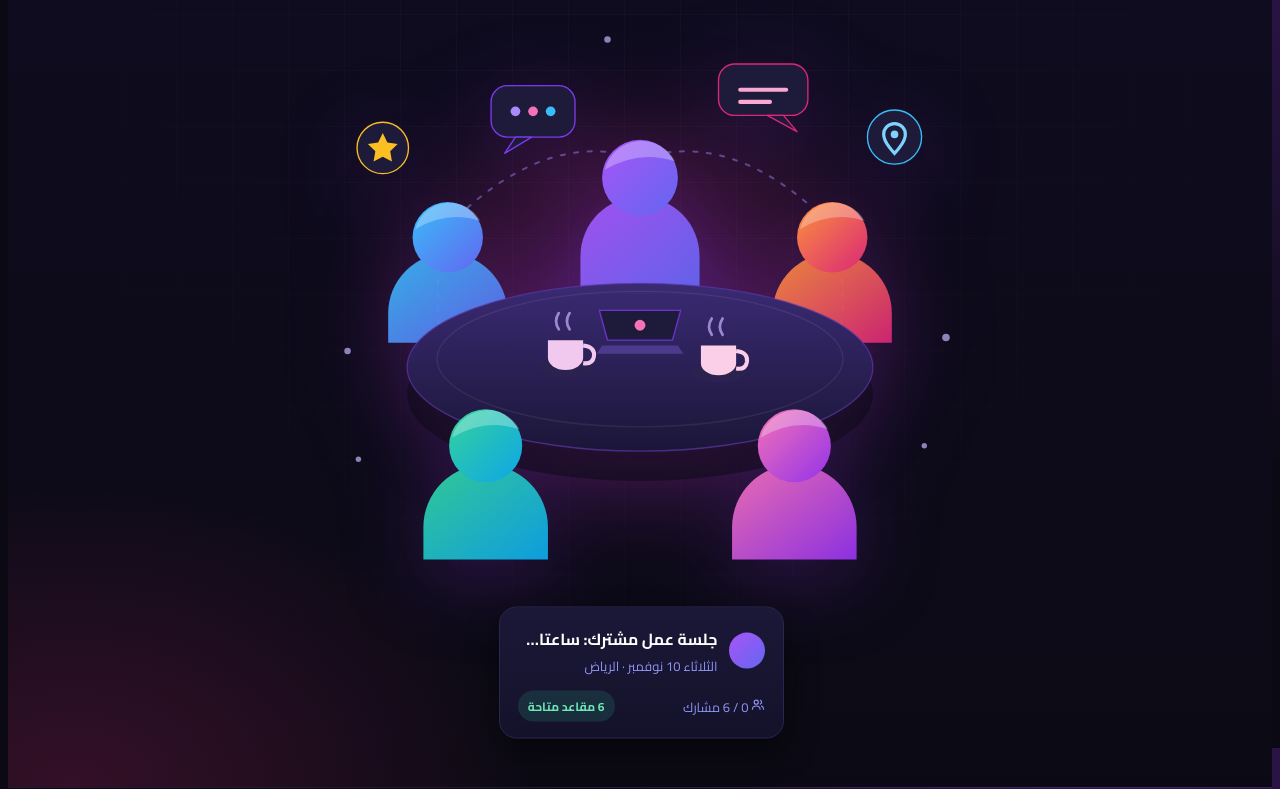
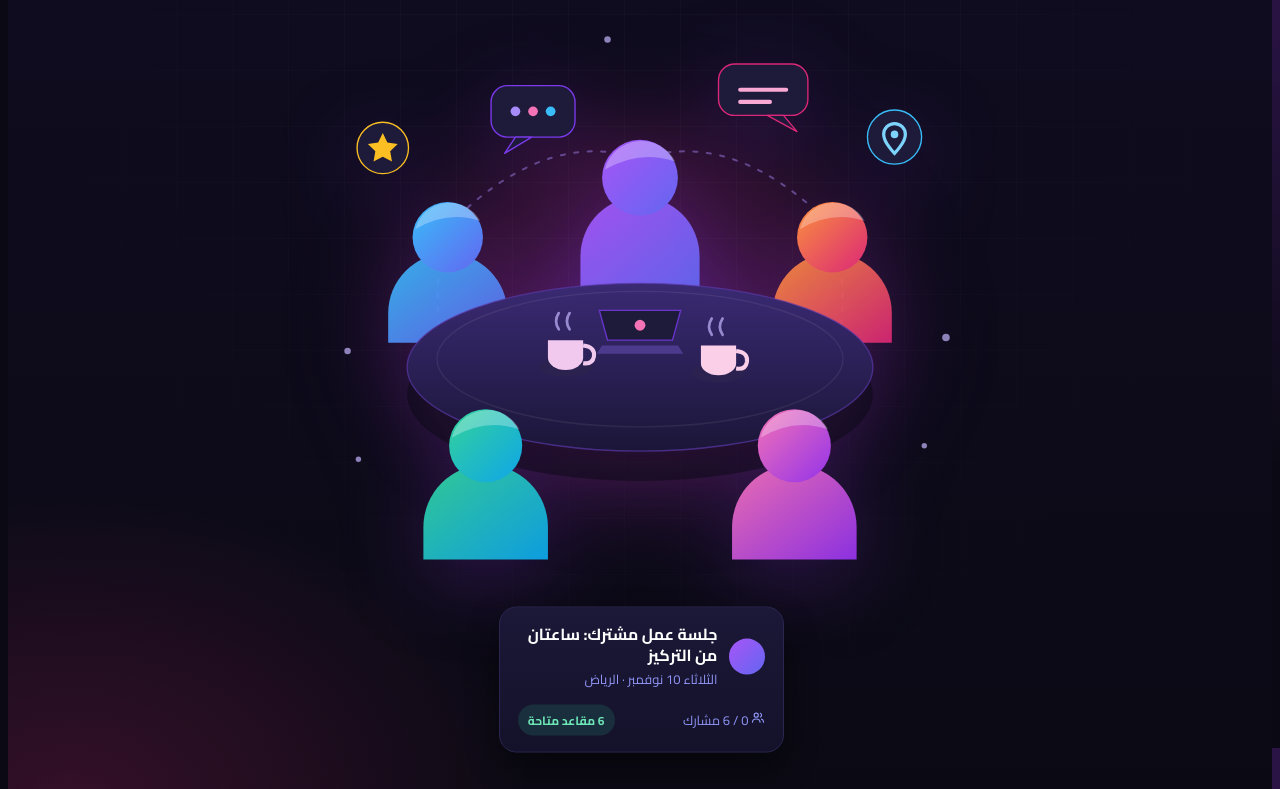
Before and after one commit to waleedfaisalm/liqa, a Laravel app: page / in a window 1280 px wide. Shown: the part 852-1641 px from the top of the page. Run offline with Laravel 12, Linux system fonts and the light colour scheme; data comes from the database, SQL or seed files in the repository; data that the repository does not hold is empty; style sheets or scripts are compiled from the project's sources.

Commit message:
update 95

```diff
--- a/resources/css/app.css
+++ b/resources/css/app.css
@@ -1052,9 +1052,12 @@ body {
     display: block;
     font-weight: 700;
     color: var(--liqa-ink);
-    white-space: nowrap;
+    line-height: 1.35;
+    overflow-wrap: anywhere;
+    display: -webkit-box;
+    -webkit-line-clamp: 2;
+    -webkit-box-orient: vertical;
     overflow: hidden;
-    text-overflow: ellipsis;
 }
 
 .float-card__sub {
```
